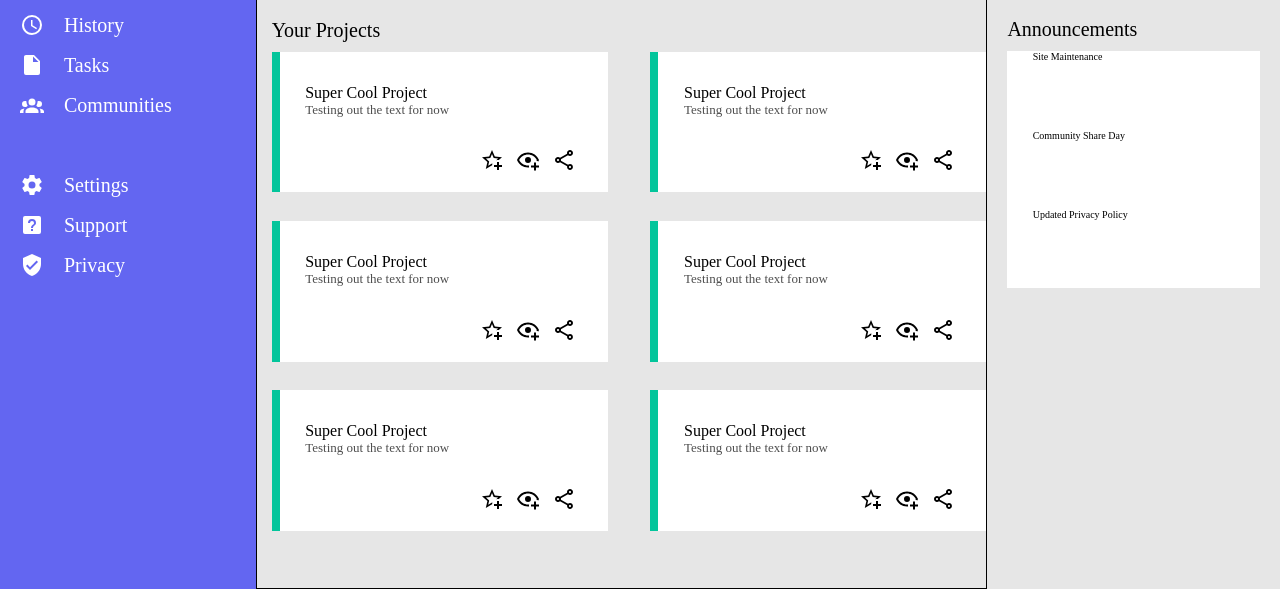
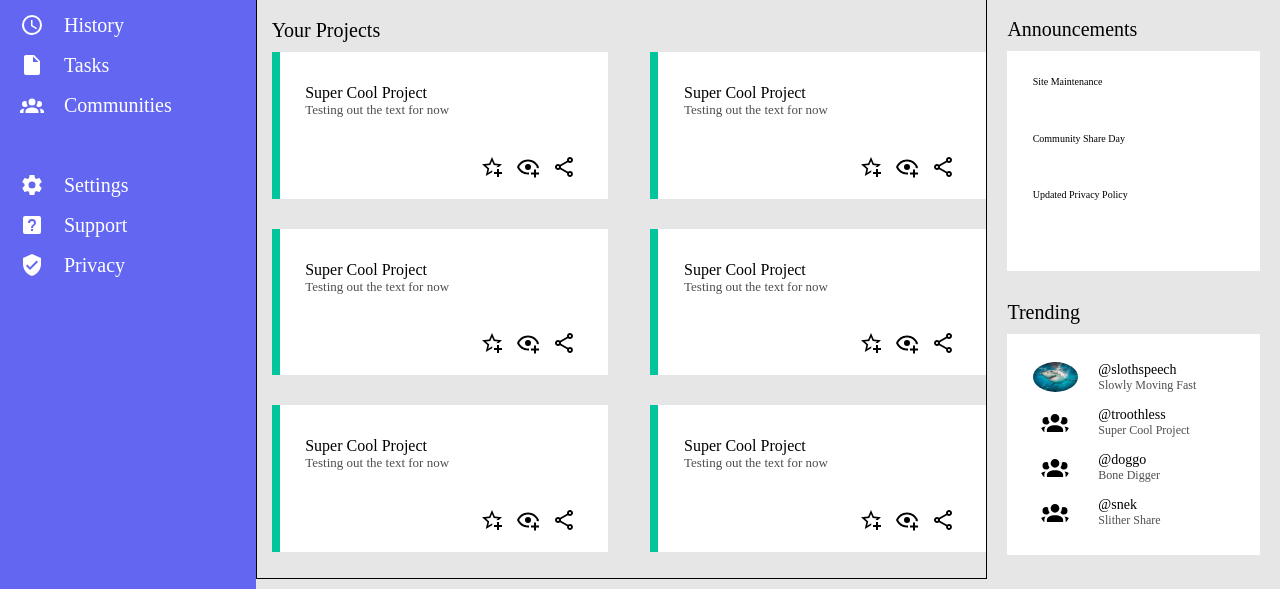
Before and after one commit to Trebordagreat/admin-dashboard, a plain HTML site: page index.html in a window 1280 px wide. Shown: the part 211-800 px from the top of the page. Drawn offline with Linux system fonts and the light colour scheme.

Commit message:
finished layout of the project, need to add styling and content

```diff
--- a/index.html
+++ b/index.html
@@ -211,7 +211,37 @@
                     </div>
                 </div>
                 <div class="bottom-social">
-
+                    <div class="content-heading">Trending</div>
+                    <div class="trend-section">
+                        <div class="trend">
+                            <img src="icons/sharkprofilepic.jpeg" alt="" class="trend-pic profile-picture">
+                            <div>
+                                <div class="trend-user">@slothspeech</div>
+                                <div class="trend-project">Slowly Moving Fast</div>
+                            </div>
+                        </div>
+                        <div class="trend">
+                            <img src="icons/account-group.svg" alt="" class="trend-pic profile-picture">
+                            <div>
+                                <div class="trend-user">@troothless</div>
+                                <div class="trend-project">Super Cool Project</div>
+                            </div>
+                        </div>
+                        <div class="trend">
+                            <img src="icons/account-group.svg" alt="" class="trend-pic profile-picture">
+                            <div>
+                                <div class="trend-user">@doggo</div>
+                                <div class="trend-project">Bone Digger</div>
+                            </div>
+                        </div>
+                        <div class="trend">
+                            <img src="icons/account-group.svg" alt="" class="trend-pic profile-picture">
+                            <div>
+                                <div class="trend-user">@snek</div>
+                                <div class="trend-project">Slither Share</div>
+                            </div>
+                        </div>
+                    </div>
                 </div>
             </div>
         </div>
--- a/style.css
+++ b/style.css
@@ -121,6 +121,7 @@ ul {
     background-color: rgb(230, 230, 230);
     display: grid;
     grid-template-columns: 3fr 1.2fr;
+    padding-bottom: 1%;
 }
 
 .content-heading {
@@ -135,7 +136,7 @@ ul {
 }
 
 .projects-grid {
-    height: 80%;
+    height: 85%;
     display: grid;
     grid-template-columns: repeat(auto-fit, minmax(250px, 1fr));
     gap: 6%;
@@ -177,7 +178,9 @@ ul {
     grid-template-rows: 1fr 1fr;
     padding-left: 20px;
     padding-right: 20px;
+    height: 96%;
 }
+
 
 .top-social {
     display: grid;
@@ -188,6 +191,39 @@ ul {
     display: grid;
     grid-template-rows: 1fr 1fr 1fr;
     background-color: white;
-    padding-left: 10%;
-    padding-right: 10%;
+    padding: 10% 10%;
 }
+
+.bottom-social {
+    display: grid;
+    grid-template-rows: min-content minmax(min-content, 1fr);
+}
+
+.trend-section {
+    display: grid;
+    grid-template-rows: repeat(4, 1fr);
+    gap: 10px;
+    background-color: white;
+    padding: 10% 10%;
+}
+
+.trend {
+    display: grid;
+    grid-template-columns: 1fr 3fr;
+    align-items: center;
+    gap: 10%;
+}
+
+.trend img {
+    height: 3rem;
+    justify-self: center;
+}
+
+.trend-user {
+    font-size: 1.4rem;
+}
+
+.trend-project {
+    font-size: 1.2rem;
+    color: rgb(78, 78, 78);
+}
```
